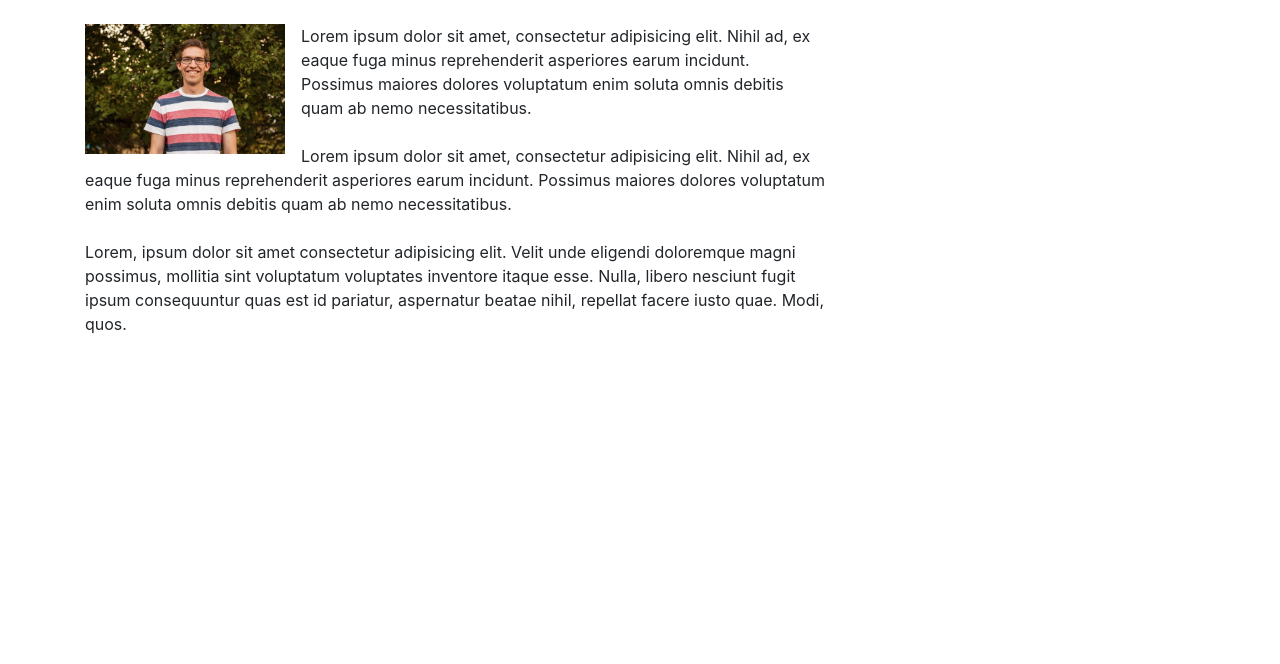
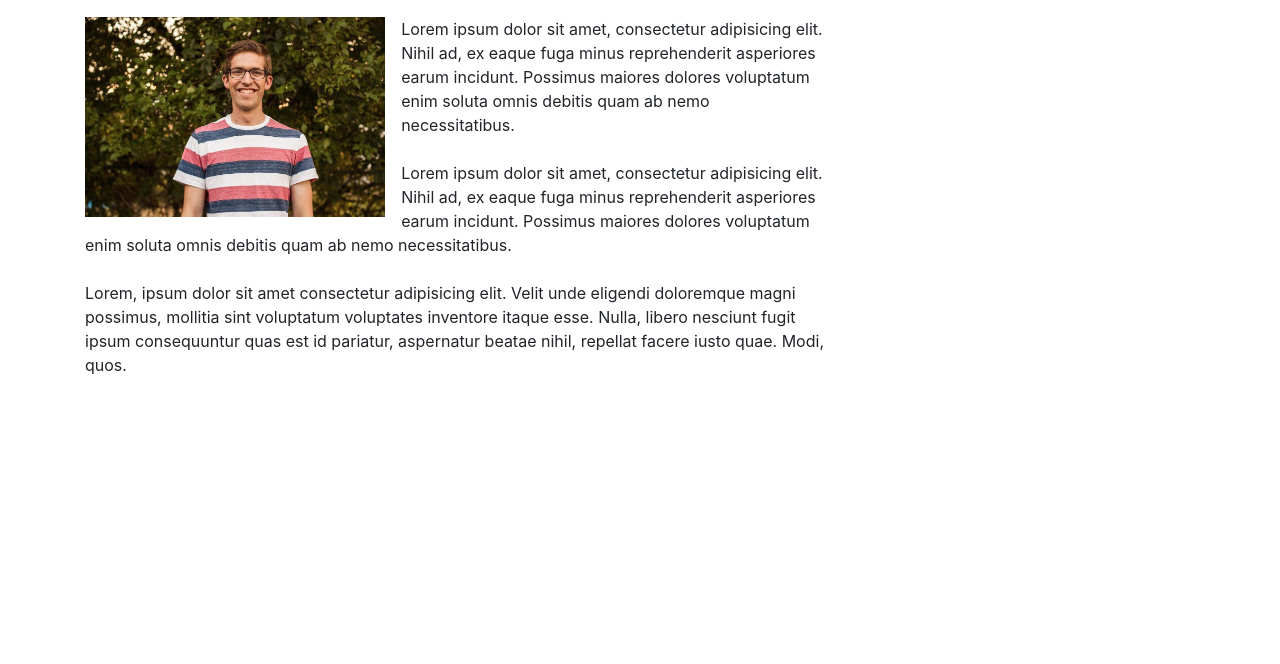
Before and after one commit to tylerhill1/Bootstrap-Portfolio, a plain HTML site: page index.html in a window 1280 px wide. Shown: the part 136-800 px from the top of the page. Drawn offline with nearby package versions, Linux system fonts and the light colour scheme.

Commit message:
addl updates to index.html

```diff
--- a/assets/css/style.css
+++ b/assets/css/style.css
@@ -1,8 +1,8 @@
 /* for prof pic */
 
 img {
-  width: 200px;
-  height: 130px;
+  max-height: 200px;
+  height: auto;
 }
 
 
--- a/index.html
+++ b/index.html
@@ -48,10 +48,10 @@
     </div> -->
 
     <div class="container">
-        <div class="row ml-auto">
+        <div class="row ml-auto mt-3 border-bottom">
             <h1>About Me</h1>
           </div>
-        <div class="row single-post mt-5 no-gutters">
+        <div class="row single-post mt-4 no-gutters">
             <div class="col-md-8">
                 <div class="image-wrapper float-left pr-3">
                     <img src="assets/images/pic.jpg" alt="Tyler Hill">
```
